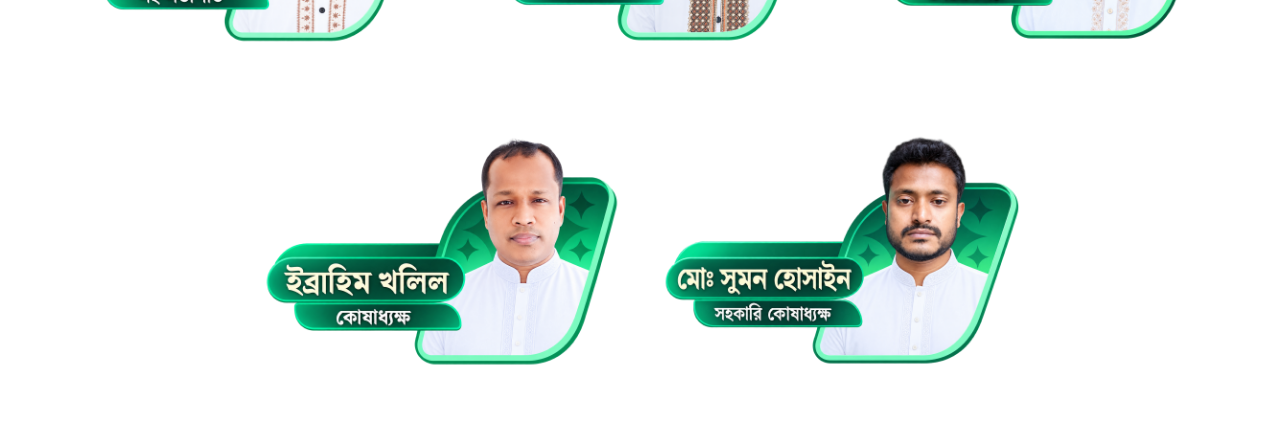
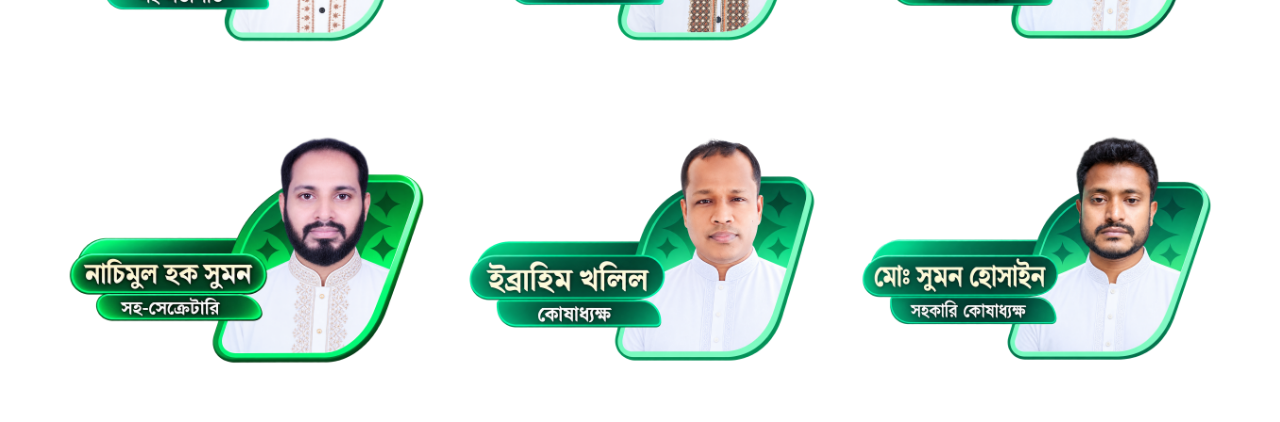
Before and after one commit to i-mTanvir/mosque, a React (Vite) app: page / in a window 1280 px wide. Shown: the part 5740-6162 px from the top of the page. Built offline with nearby package versions, Linux system fonts and the light colour scheme.

Commit message:
feat: add CommitteeSection component

```diff
--- a/src/sections/CommitteeSection.tsx
+++ b/src/sections/CommitteeSection.tsx
@@ -26,6 +26,7 @@ const generalMembers = [
   { image: '5m.png', role: 'সহ-সভাপতি', name: 'সৌরভ হোসেন' },
   { image: '6m.png', role: 'সহ-সভাপতি', name: 'মোঃ জাহাঙ্গীর আলম' },
   { image: '7m.png', role: 'সেক্রেটারি', name: 'হোসেন আহমেদ মাস্টার' },
+  { image: '7.5m.png', role: 'সহ-সেক্রেটারি', name: 'নাচিমুল হক সুমন' },
   { image: '8m.png', role: 'কোষাধ্যক্ষ', name: 'ইব্রাহিম খলিল' },
   { image: '9m.png', role: 'সহকারী কোষাধ্যক্ষ', name: 'মোঃ সুমন হোসাইন' },
 ]
@@ -69,7 +70,7 @@ export function CommitteeSection() {
           generalMembers.slice(0, 3),
           generalMembers.slice(3, 5),
           generalMembers.slice(5, 8),
-          generalMembers.slice(8, 10),
+          generalMembers.slice(8, 11),
         ].map((row, rowIndex) => (
           <div className={`committee-row committee-row--${row.length}`} key={rowIndex}>
             {row.map((member, index) => (
```
